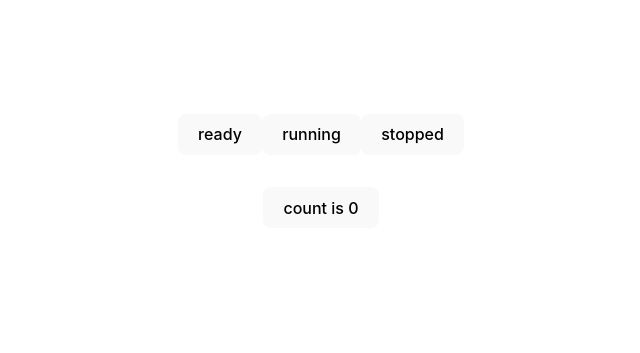
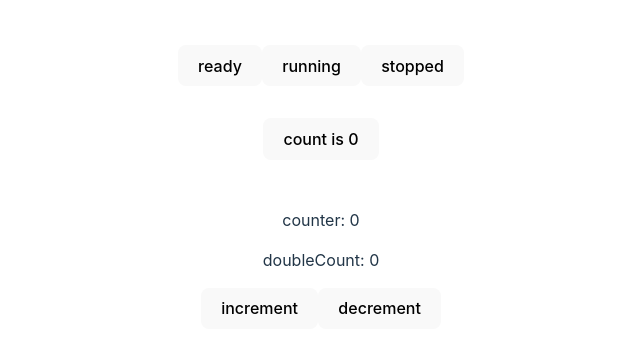
Before and after one commit to nejiko96/vue3-ts-minesweeper, a Vue app: page / in a window 1280 px wide. Shown: the part 213-566 px from the top of the page, without its empty margins (319-959 px from the left). Built offline with nearby package versions, Linux system fonts and the light colour scheme.

Commit message:
add pinia sample

```diff
--- a/package.json
+++ b/package.json
@@ -10,6 +10,7 @@
     "lint": "yarn run eslint --ext .ts,.tsx,.vue ."
   },
   "dependencies": {
+    "pinia": "^2.0.17",
     "vue": "^3.2.37"
   },
   "devDependencies": {
@@ -22,6 +23,7 @@
     "eslint": "^7.32.0 || ^8.2.0",
     "eslint-config-airbnb-base": "^15.0.0",
     "eslint-config-airbnb-typescript": "^17.0.0",
+    "eslint-import-resolver-typescript": "^3.4.0",
     "eslint-plugin-import": "^2.25.2",
     "eslint-plugin-vue": "^9.3.0",
     "typescript": "^4.6.4",
--- a/src/App.vue
+++ b/src/App.vue
@@ -1,9 +1,11 @@
 <script setup lang="ts">
 import PropChangeTest from './components/PropChangeTest.vue'
+import StoreTest from './components/StoreTest.vue'
 </script>
 
 <template>
   <PropChangeTest />
+  <StoreTest />
 </template>
 
 <style scoped>
--- /dev/null
+++ b/src/components/StoreTest.vue
@@ -0,0 +1,34 @@
+<script setup lang="ts">
+import { useTestStore } from '@/stores/test'
+import { storeToRefs } from 'pinia'
+
+const test = useTestStore()
+
+const { counter, doubleCount } = storeToRefs(test)
+
+const increment = () => { test.increment() }
+
+</script>
+
+<template>
+  <div>
+    <p>counter: {{ counter }}</p>
+    <p>doubleCount: {{ doubleCount }}</p>
+    <button
+      type="button"
+      @click="increment"
+    >
+      increment
+    </button>
+    <!-- test.decrement()で直接呼び出しも可能 -->
+    <button
+      type="button"
+      @click="test.decrement()"
+    >
+      decrement
+    </button>
+  </div>
+</template>
+
+<style scoped>
+</style>
--- a/src/main.ts
+++ b/src/main.ts
@@ -1,5 +1,8 @@
 import { createApp } from 'vue'
+import { createPinia } from 'pinia'
 import './style.css'
 import App from './App.vue'
 
-createApp(App).mount('#app')
+createApp(App)
+  .use(createPinia())
+  .mount('#app')
--- /dev/null
+++ b/src/stores/test.ts
@@ -0,0 +1,21 @@
+import { defineStore } from 'pinia'
+
+export const useTestStore = defineStore('test', {
+
+  state: () => ({
+    counter: 0,
+  }),
+
+  getters: {
+    doubleCount: (state) => state.counter * 2,
+  },
+
+  actions: {
+    increment() {
+      this.counter += 1
+    },
+    decrement() {
+      this.counter -= 1
+    },
+  },
+})
```
Also changed, not shown: .eslintrc.yml, 1 other file (tests, documents, lock files or other folders).
